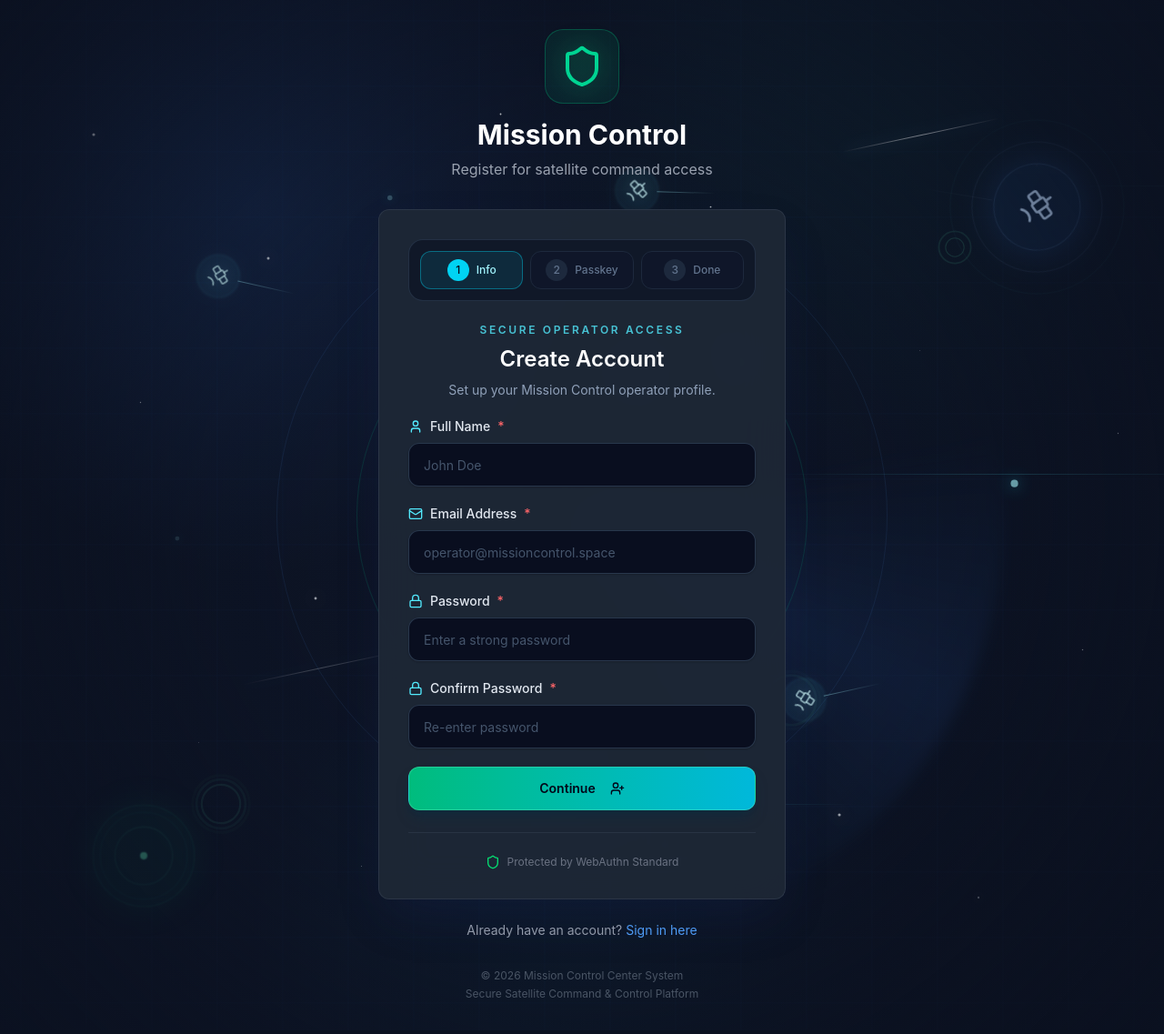
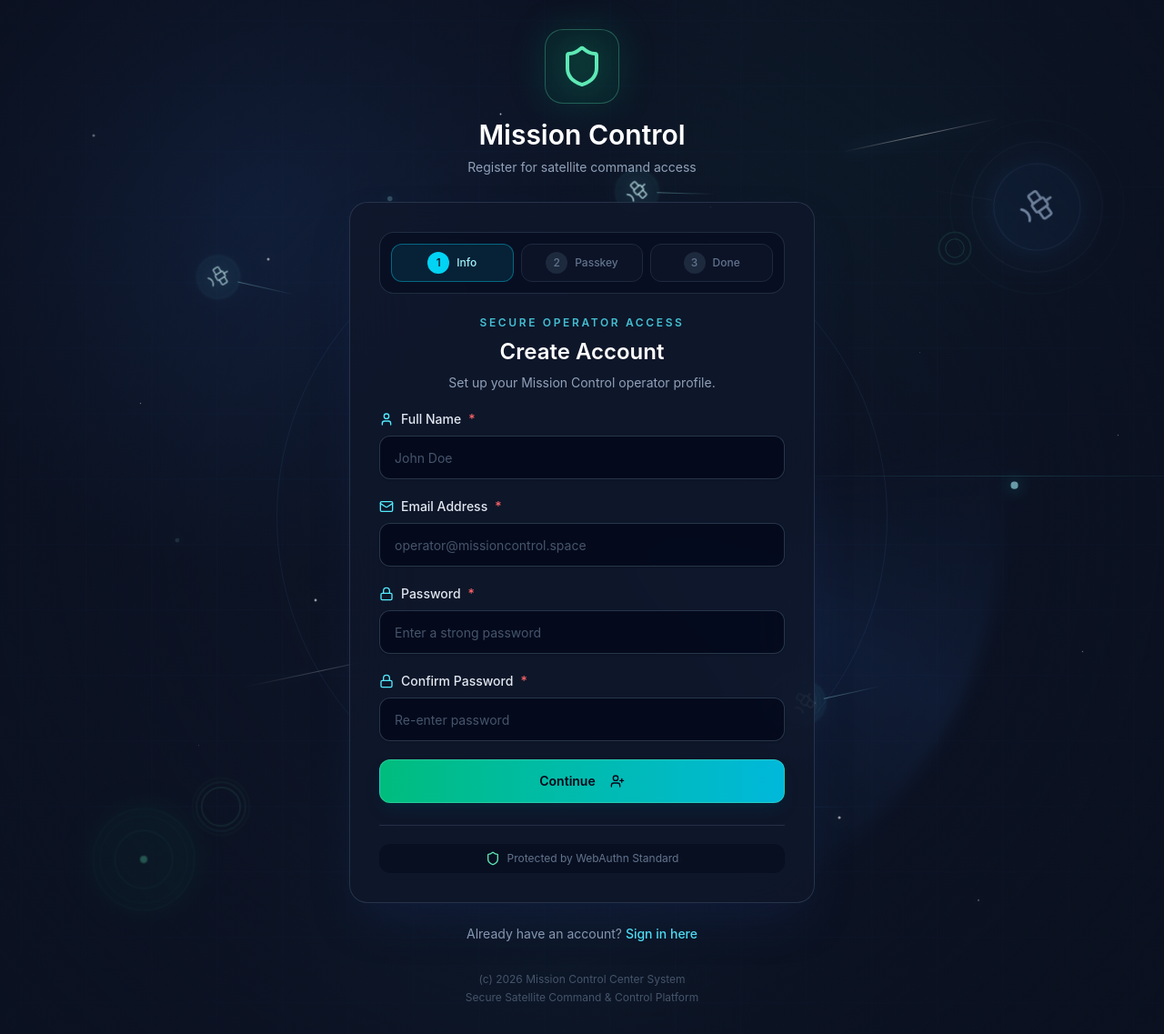
Before and after one commit to ahmedfarghaly261/MCC, a React (Vite) app: page /register in a window 1280 px wide. Shown: the whole page at 91% size. Built offline with nearby package versions, Linux system fonts and the light colour scheme.

Commit message:
Refactor RegistrationView component for improved structure, styling consistency, and enhanced form handling

```diff
--- a/src/pages/auth/registration/registrationView.tsx
+++ b/src/pages/auth/registration/registrationView.tsx
@@ -1,4 +1,4 @@
-import { useState } from 'react';
+import { useState, type FormEvent } from 'react';
 import { Shield } from 'lucide-react';
 import { useNavigate } from 'react-router-dom';
 import { toast } from 'sonner';
@@ -18,7 +18,6 @@ const INITIAL_FORM: RegisterFormData = {
   email: '',
   password: '',
   password_confirmation: '',
-  organization: '',
 };
 
 export default function RegistrationView() {
@@ -33,7 +32,7 @@ export default function RegistrationView() {
     setError(null);
   };
 
-  const handleSubmitInfo = async (e: React.FormEvent) => {
+  const handleSubmitInfo = async (e: FormEvent) => {
     e.preventDefault();
     setError(null);
 
@@ -56,9 +55,6 @@ export default function RegistrationView() {
         password_confirmation: formData.password_confirmation,
       });
 
-      // Auto-login to establish an authenticated session.
-      // Without this, protected endpoints (2FA, confirm-password) reject requests
-      // because the backend has no session to identify the user.
       await loginUser(formData.email, formData.password);
 
       toast.success('Account registered successfully!');
@@ -74,6 +70,13 @@ export default function RegistrationView() {
     }
   };
 
+  const redirectToTwoFactor = (delay: number) => {
+    setTimeout(
+      () => navigate('/2fa-setup', { state: { registrationPassword: formData.password } }),
+      delay,
+    );
+  };
+
   const handleCreatePasskey = async () => {
     setError(null);
     setLoading(true);
@@ -83,13 +86,9 @@ export default function RegistrationView() {
         throw new Error('Passkeys are not supported in this browser');
       }
 
-      // Simulate passkey creation flow
       await new Promise((resolve) => setTimeout(resolve, 2500));
       setStep('success');
-      setTimeout(
-        () => navigate('/2fa-setup', { state: { registrationPassword: formData.password } }),
-        3000,
-      );
+      redirectToTwoFactor(3000);
     } catch (err: any) {
       setError(err.message || 'Failed to create passkey. Please try again.');
     } finally {
@@ -99,30 +98,24 @@ export default function RegistrationView() {
 
   const handleSkipPasskey = () => {
     setStep('success');
-    setTimeout(
-      () => navigate('/2fa-setup', { state: { registrationPassword: formData.password } }),
-      2000,
-    );
+    redirectToTwoFactor(2000);
   };
 
   return (
     <RegistrationLayout>
-      <div className="w-full max-w-md">
-
-        {/* Logo Section */}
-        <div className="text-center mb-8">
-          <div className="inline-flex p-4 bg-emerald-500/10 rounded-2xl border border-emerald-500/30 mb-4">
+      <div className="w-full max-w-lg">
+        <div className="mb-7 text-center">
+          <div className="mb-4 inline-flex rounded-2xl border border-emerald-300/30 bg-emerald-500/10 p-4 shadow-[0_0_42px_rgba(16,185,129,0.18)]">
             <Shield
-              className="w-12 h-12 text-emerald-400"
+              className="h-12 w-12 text-emerald-300"
               style={{ filter: 'drop-shadow(0 0 12px rgb(16 185 129 / 0.6))' }}
             />
           </div>
-          <h1 className="text-white text-3xl font-bold mb-2">Mission Control</h1>
-          <p className="text-gray-400">Register for satellite command access</p>
+          <h1 className="mb-2 text-3xl font-semibold text-white">Mission Control</h1>
+          <p className="text-sm text-slate-400">Register for satellite command access</p>
         </div>
 
-        {/* Registration Card */}
-        <div className="bg-[#1F2937]/90 border border-gray-700/60 rounded-lg p-8 space-y-6 shadow-2xl shadow-blue-950/30 backdrop-blur-xl">
+        <div className="space-y-6 rounded-2xl border border-slate-700/70 bg-slate-900/80 p-6 shadow-2xl shadow-blue-950/40 backdrop-blur-2xl sm:p-8">
           <StepIndicator step={step} />
 
           {error && <ErrorAlert message={error} />}
@@ -146,25 +139,23 @@ export default function RegistrationView() {
 
           {step === 'success' && <SuccessStep />}
 
-          {/* Security Badge */}
           {step !== 'success' && (
-            <div className="pt-6 border-t border-gray-700/50">
-              <div className="flex items-center justify-center gap-2 text-xs text-gray-500">
-                <Shield className="w-4 h-4 text-green-400" />
+            <div className="border-t border-slate-700/60 pt-5">
+              <div className="flex items-center justify-center gap-2 rounded-lg bg-slate-950/40 px-3 py-2 text-xs text-slate-500">
+                <Shield className="h-4 w-4 text-emerald-300" />
                 <span>Protected by WebAuthn Standard</span>
               </div>
             </div>
           )}
         </div>
 
-        {/* Login Link */}
         {step === 'info' && (
-          <div className="text-center mt-6">
-            <p className="text-gray-400 text-sm">
+          <div className="mt-6 text-center">
+            <p className="text-sm text-slate-400">
               Already have an account?{' '}
               <button
                 onClick={() => navigate('/login')}
-                className="text-blue-400 hover:text-blue-300 transition-colors"
+                className="font-medium text-cyan-300 transition-colors hover:text-cyan-200"
               >
                 Sign in here
               </button>
@@ -172,9 +163,8 @@ export default function RegistrationView() {
           </div>
         )}
 
-        {/* Footer */}
-        <div className="text-center mt-8 text-xs text-gray-600">
-          <p>© 2026 Mission Control Center System</p>
+        <div className="mt-8 text-center text-xs text-slate-600">
+          <p>(c) 2026 Mission Control Center System</p>
           <p className="mt-1">Secure Satellite Command & Control Platform</p>
         </div>
       </div>
```
